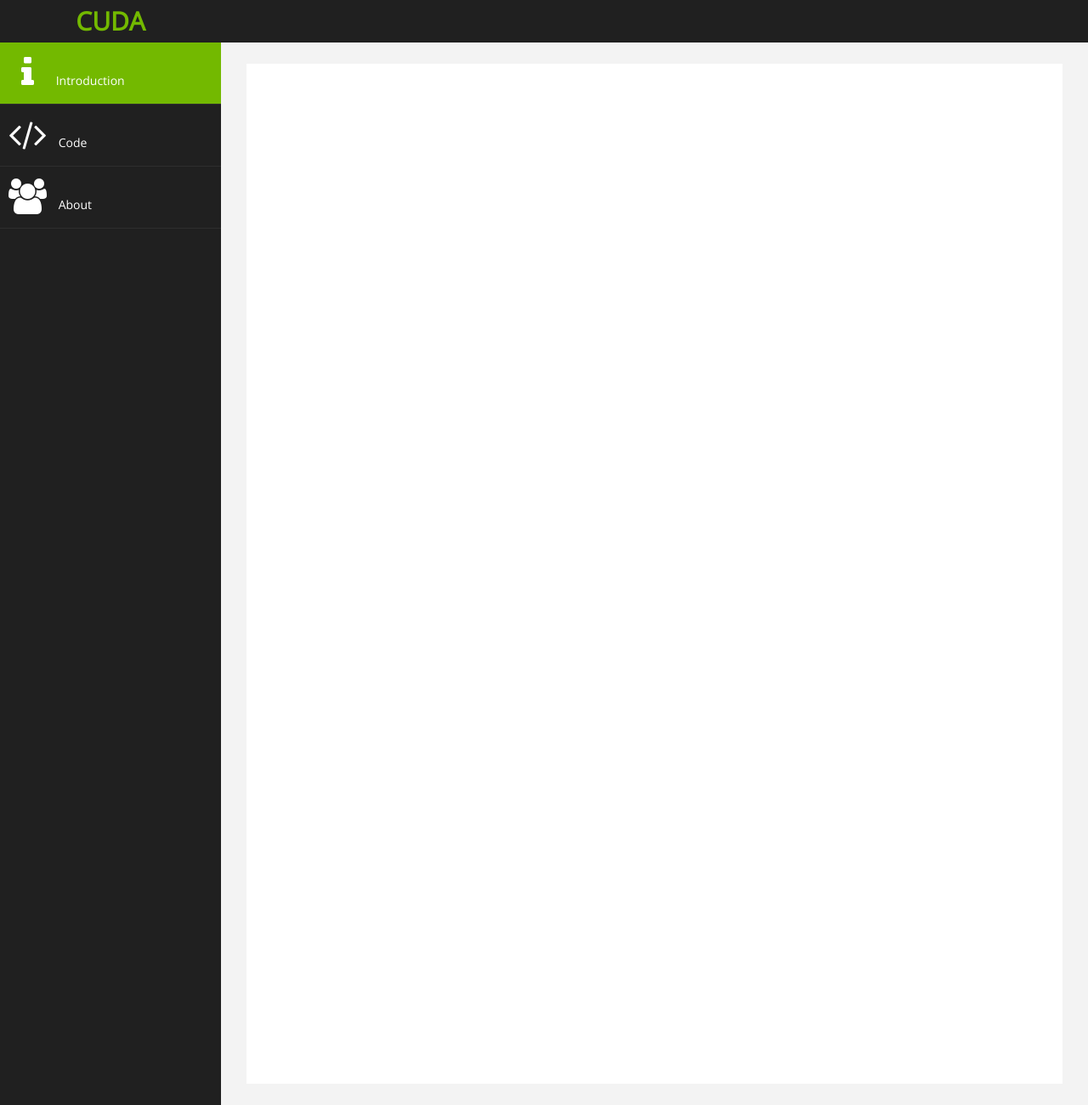
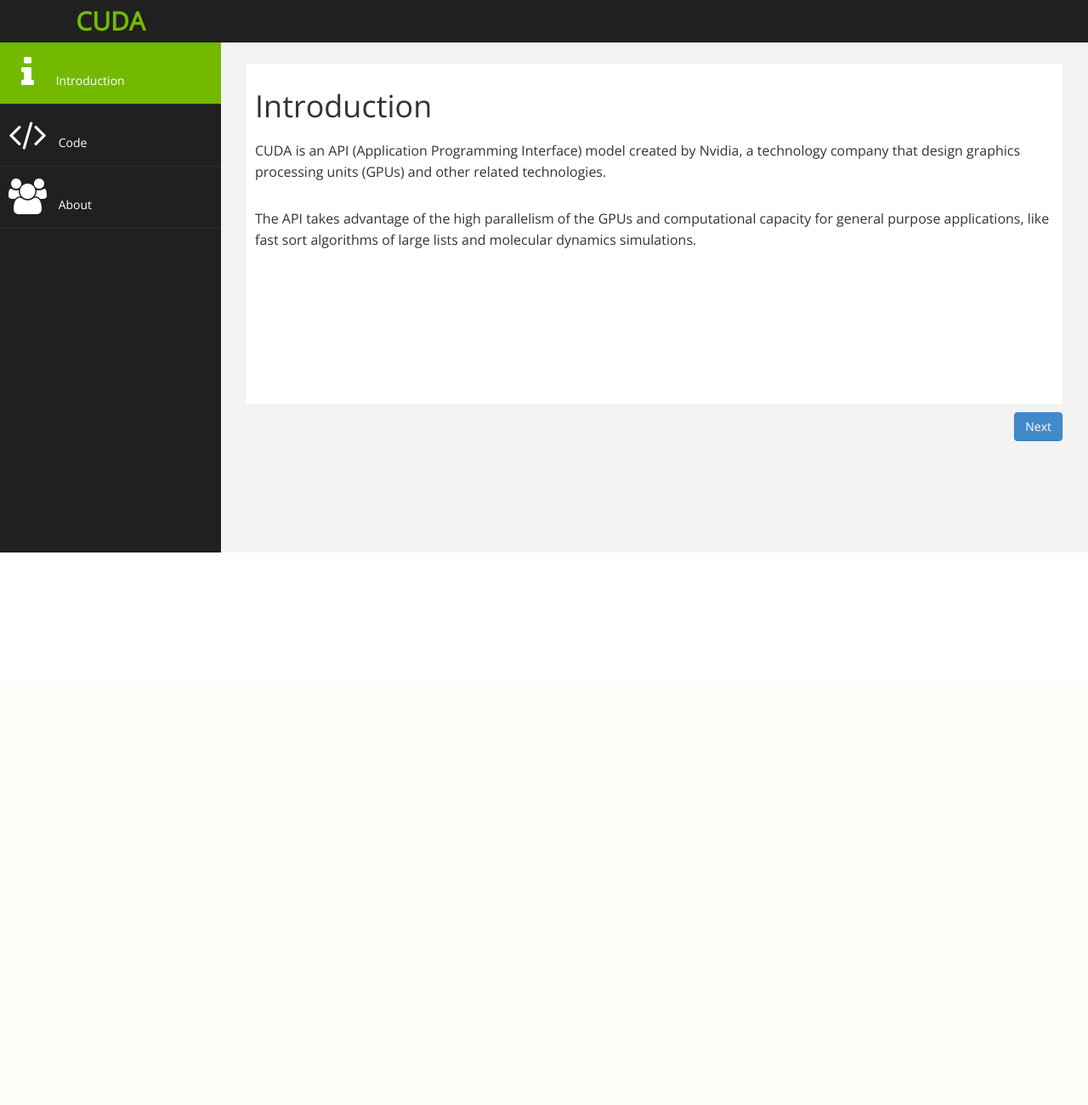
Before and after one commit to gfceccon/cuda-rea, a PHP site: page /index.html in a window 1280 px wide. Shown: the whole page at 85% size. After the commit the page ends 650 px from the top, so only its background shows below. Run offline with PHP 8.4, Linux system fonts and the light colour scheme.

Commit message:
Buttons and script

```diff
--- a/assets/css/custom.css
+++ b/assets/css/custom.css
@@ -32,7 +32,7 @@ body {
     margin:10px 20px 10px 0px;
     background-color:#fff!important;
     padding:10px;
-    min-height:1200px;
+    min-height:400px;
 }
 
 .text-center {
@@ -41,9 +41,9 @@ body {
 .no-boder {
     border:1px solid #f3f3f3;
 }
-h2 {
+/* h2 {
     color: #f00;
-}
+}*/
 h4 {
     padding-top:10px;
 }
@@ -336,7 +336,7 @@ border:0px solid black;
     /*background: #73b900;*/
 }
 .navbar-default .navbar-toggle:hover, .navbar-default .navbar-toggle:focus {
-background-color: #B40101;
+background-color: #73b900;
 }
 .navbar-default .navbar-toggle {
 border-color: #fff;
@@ -373,7 +373,7 @@ line-height: 1.428571429;
      #page-wrapper{
                margin: 0 0 0 260px;
         padding: 15px 30px;
-        min-height: 1200px;
+        min-height: 600px;
 
     }
 
@@ -389,3 +389,26 @@ line-height: 1.428571429;
 }
 
 }
+
+#previous {
+  float: left;
+}
+
+#next {
+  float: right;
+}
+code-brown {
+  color: #880000;
+}
+code-green {
+  color: #008800;
+}
+code-variable {
+  color: #006666;
+}
+code-operator {
+  color: #666600
+}
+code-blue {
+  color: #000088;
+}
--- /dev/null
+++ b/assets/js/content/introduction-content.js
@@ -0,0 +1,86 @@
+var introductionContent = [
+  "<h1>Introduction<//h1> \
+<p class=\"introduction\">CUDA is an API (Application Programming Interface) model created by Nvidia, a technology company that design graphics processing units (GPUs) and other related technologies.<//p> \
+<p class=\"introduction\">The API takes advantage of the high parallelism of the GPUs and computational capacity for general purpose applications, like fast sort algorithms of large lists and molecular dynamics simulations.<//p>",
+  "CUDA memory access and processing is divided in two blocks: \
+<h2>Host<//h2> \
+<p class=\"introduction\">The CPU and its memory (primary memory).<//p> <br>\
+<img src=\"assets//img//cpu+ram.png\" width=\"200\" height=\"105\" //> \
+<h2>Device<//h2> \
+<p class=\"introduction\">The GPU and its memory (graphic memory).<//p> <br>\
+<img src=\"assets//img//geforce.png\" width=\"200\" height=\"148\" //>",
+  "<prev class=\"brush: cpp\">#include &lt;stdio.h&gt;\
+  #define N 1&lt;&lt;20\
+  #define M 512\
+  __global__ void reverse(int *d){\
+  	__shared__ int s[N];\
+  	int t = threadIdx.x;\
+  	int tr = N-t-1;\
+  	s[t] = d[t];\
+  	__syncthreads();\
+  	d[t] = s[tr];\
+  }\
+  \
+  __global__ void saxpy(float a, float *x, float *y){\
+  	int i = blockIdx.x*blockDim.x + threadIdx.x;\
+  	if (i &lt; N) y[i] = a*x[i] + y[i];\
+  }\
+  \
+  int main(void){\
+  float *x, *y, *d_x, *d_y;\
+  	x = (float*)malloc(N*sizeof(float));\
+  	y = (float*)malloc(N*sizeof(float));\
+  \
+  	cudaMalloc(&d_x, N*sizeof(float)); \
+  	cudaMalloc(&d_y, N*sizeof(float));\
+  \
+  	for (int i = 0; i &lt; N; i++) {\
+  		x[i] = 1.0f;\
+  		y[i] = 2.0f;\
+  	}\
+  \
+  	cudaMemcpy(d_x, x, N*sizeof(float), cudaMemcpyHostToDevice);\
+  	cudaMemcpy(d_y, y, N*sizeof(float), cudaMemcpyHostToDevice);\
+  \
+  	// Perform SAXPY on 1M elements\
+  	saxpy&lt;&lt;&lt;(N+M-1)/M, M&gt;&gt;&gt;(2.0f, d_x, d_y);\
+  	// Copy back result \
+  	cudaMemcpy(y, d_y, N*sizeof(float), cudaMemcpyDeviceToHost);\
+  // Reverse content of x vector using parallel threads and copy back the result\
+  	reverse&lt;&lt;&lt;1, N&gt;&gt;&gt;(d_x);\
+  	cudaMemcpy(x, d_x, N*sizeof(float), cudaMemcpyDeviceToHost);\
+  \
+  \
+  free(x); free(y);\
+  cudaFree(d_x); cudaFree(d_y);\
+  return 0;\
+  }<//pre>"
+];
+
+function getIntroductionContent(index) {
+  if(index < 0)
+    return null;
+  if(index >= introductionContent.length)
+    return null;
+  return introductionContent[index];
+}
+
+function hasPrevious(index) {
+  if(index <= 0)
+    return false;
+  return true;
+}
+
+function hasNext(index) {
+  if (index >= introductionContent.length - 1)
+    return false;
+  return true;
+}
+
+function clamp(index) {
+  if(index < 0)
+    return 0;
+  if(index >= introductionContent.length)
+    return introductionContent.length - 1;
+  return index;
+}
--- /dev/null
+++ b/assets/js/content/introduction.js
@@ -0,0 +1,33 @@
+var index = 0;
+var contentId = "";
+var prevId = "";
+var nextId = "";
+
+function update() {
+  index = clamp(index);
+  document.getElementById(contentId).innerHTML = getIntroductionContent(index);
+  if(!hasPrevious(index))
+    document.getElementById(prevId).style.visibility = "hidden";
+  else
+    document.getElementById(prevId).style.visibility = "visible";
+  if(!hasNext(index))
+    document.getElementById(nextId).style.visibility = "hidden";
+  else
+    document.getElementById(nextId).style.visibility = "visible";
+}
+
+function previous() {
+  index--;
+  update();
+}
+
+function next() {
+  index++;
+  update();
+}
+
+function setIds(content, prev, next) {
+  contentId = content;
+  prevId = prev;
+  nextId = next;
+}
--- a/index.html
+++ b/index.html
@@ -14,6 +14,9 @@
     <link href="assets/css/custom.css" rel="stylesheet" />
       <!-- GOOGLE FONTS-->
     <link href='http://fonts.googleapis.com/css?family=Open+Sans' rel='stylesheet' type='text/css' />
+      <!-- CUSTOM SCRIPTS -->
+    <script src="assets/js/content/introduction-content.js"></script>
+    <script src="assets/js/content/introduction.js"></script>
 </head>
 <body>
     <div id="wrapper">
@@ -51,6 +54,11 @@
             <div id="page-inner">
              <!-- /. PAGE INNER  -->
             </div>
+            <div id="buttons">
+              <a id="previous" class="btn btn-primary" onclick="previous()">Previous</a>
+              <a id="next" class="btn btn-primary" onclick="next()">Next</a>
+              <!-- /. BUTTONS -->
+            </div>
          <!-- /. PAGE WRAPPER  -->
         </div>
      <!-- /. WRAPPER  -->
@@ -62,11 +70,14 @@
     <!-- METISMENU SCRIPTS -->
     <script src="assets/js/jquery.metisMenu.js"></script>
      <!-- MORRIS CHART SCRIPTS -->
-     <script src="assets/js/morris/raphael-2.1.0.min.js"></script>
-    <script src="assets/js/morris/morris.js"></script>
+    <!--<script src="assets/js/morris/raphael-2.1.0.min.js"></script>
+    <script src="assets/js/morris/morris.js"></script> -->
       <!-- CUSTOM SCRIPTS -->
     <script src="assets/js/custom.js"></script>
-
+    <script>
+      setIds("page-inner", "previous", "next");
+      update();
+    </script>
 
 </body>
 </html>
```
Also changed, not shown: assets/img/cpu+ram.png (added), assets/img/cuda (2).png (added), assets/img/cuda (3).png (added), assets/img/cuda.png (added), assets/img/geforce.png (added), assets/img/indexing threads+blocks.png (added). Lines whose indentation alone changed are shown as unchanged.
